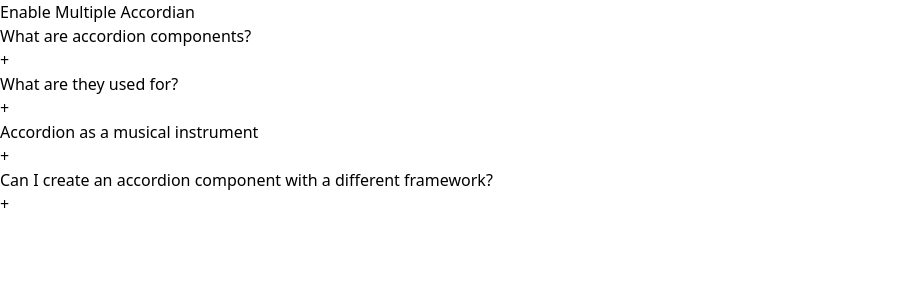
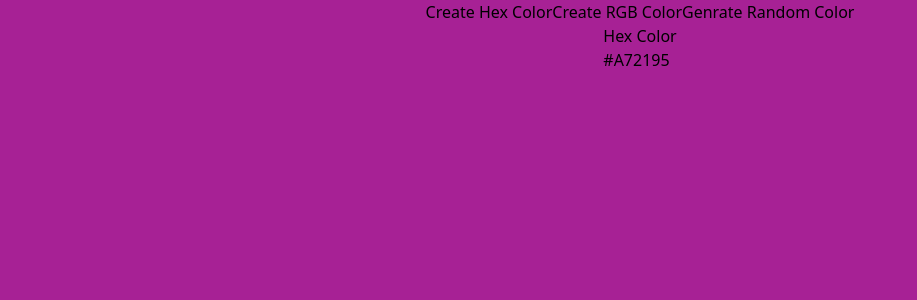
Before and after one commit to Faizan-khan28/practice-projects, a React (Vite) app: page / in a window 1280 px wide. Shown: the top 300 px of the page, without its empty margins (0-917 px from the left). Built offline with nearby package versions, Linux system fonts and the light colour scheme.

Commit message:
Complete Random Color

```diff
--- a/src/App.jsx
+++ b/src/App.jsx
@@ -1,9 +1,14 @@
 import Accordian from "./Components/accordian/Accordian";
+import RandomColor from "./Components/Random-Color/RandomColor";
 
 function App() {
   return (
     <>
-      <Accordian />
+      {/* Accordian Component */}
+      {/* <Accordian /> */}
+
+      {/* Random Color Component */}
+      <RandomColor/>
     </>
   );
 }
--- /dev/null
+++ b/src/Components/Random-Color/RandomColor.jsx
@@ -0,0 +1,61 @@
+import { useEffect, useState } from "react"
+
+export default function RandomColor () {
+
+    const [typeofColor , setTypeofColor] = useState('hex');
+    const [color , setColor] = useState("#000000");
+
+    let handleGenrateRandomColor = (lenght) => {
+        return Math.floor(Math.random()*lenght);
+    }
+
+    let handleCreateHexColor = () => {
+        const hex = [1,2,3,4,5,6,7,8,9, "A","B","C","D","E","F"];
+        let hexColor = "#";
+
+        for(let i=0; i<6; i++) {
+            hexColor += hex[handleGenrateRandomColor(hex.length)];
+        }
+
+        setColor(hexColor);
+    }
+
+    let handleCreateRGBColor = () => {
+        const r = handleGenrateRandomColor(256);
+        const g = handleGenrateRandomColor(256);
+        const b = handleGenrateRandomColor(256);
+
+        setColor(`rgb(${r},${g},${b})`);
+    }
+
+    useEffect(()=> {
+        if(typeofColor === 'rgb') {
+            handleCreateRGBColor();
+        }else {
+            handleCreateHexColor();
+        }
+    },[typeofColor])
+
+    return (
+        <div
+         style={{
+           width : "100vw",
+           height: "100vh",
+           background : color,
+           display: "flex",
+           alignItems: "center",
+           flexDirection: "column"
+         }}>
+            <div className="flex items-start gap-2 mt-2 ">
+            <button onClick={()=> setTypeofColor('hex')} className=" border bg-white  rounded-md p-2 ">Create Hex Color</button>
+            <button onClick={()=> setTypeofColor('rgb')} className=" border bg-white  rounded-md p-2 ">Create RGB Color</button>
+            <button onClick={typeofColor === "hex" ? handleCreateHexColor : handleCreateRGBColor} className=" border bg-white rounded-md p-2 ">Genrate Random Color</button>
+            </div>
+
+            <div className="flex gap-2 mt-60 font-semibold text-3xl">
+                <h3>{typeofColor === "rgb" ? 'RGB Color' : 'Hex Color'}</h3>
+                <h1>{color}</h1>
+            </div>
+        </div>
+    )
+}
```
